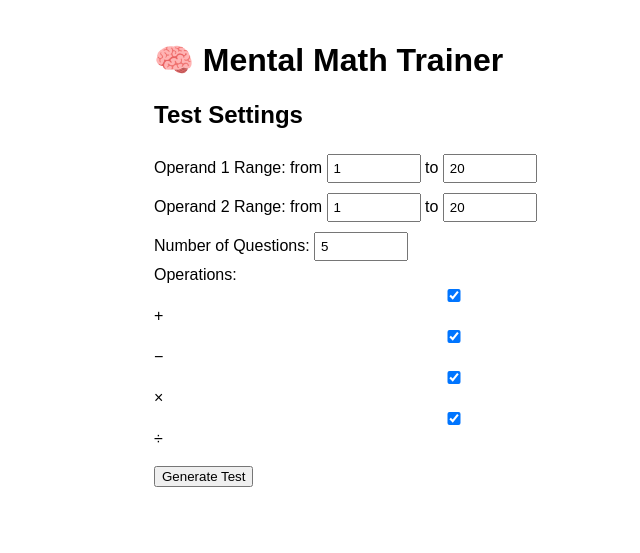
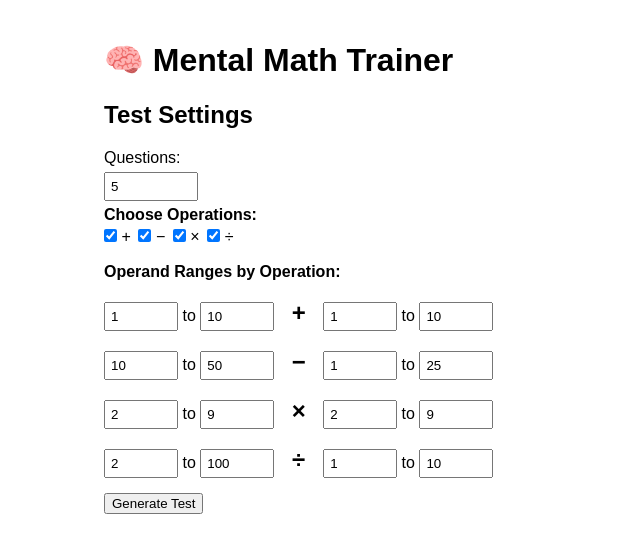
Before and after one commit to AlanZander26/Mental_Math_Trainer, a Flask app: page / in a window 1280 px wide. Shown: the top 553 px of the page, without its empty margins (186-826 px from the left). Run offline with Flask 3, Linux system fonts and the light colour scheme.

Commit message:
change operand ranges

```diff
--- a/app.py
+++ b/app.py
@@ -3,35 +3,58 @@ from math_test import Test
 
 app = Flask(__name__)
 
-# We'll store the current test in memory for now
 current_test = None
+
+@app.route("/")
+def home():
+    return render_template("index.html")
 
 @app.route("/generate", methods=["POST"])
 def generate_test():
     global current_test
     data = request.get_json()
-    range1 = data.get("range1", [1, 10])
-    range2 = data.get("range2", [1, 10])
+
     number_questions = data.get("number_questions", 5)
     operations = data.get("operations", ["+", "-", "*", "/"])
-    current_test = Test(range1=range1, range2=range2, number_questions=number_questions, operations_list=operations)
+    decimals = data.get("decimals", [0, 0])
+    exact_division = data.get("exact_division", True)
+
+    # Expecting a dictionary like { "+": [[1, 10], [1, 10]], "-" : [[5, 20], [0, 10]], ... }
+    raw_ranges = data.get("ranges_by_op", {})
+
+    # Convert list-based JSON input to tuple-based Python input
+    ranges_by_op = {}
+    for op in operations:
+        if op not in raw_ranges:
+            return jsonify({"error": f"Missing range for operation {op}"}), 400
+        try:
+            range1 = tuple(raw_ranges[op][0])
+            range2 = tuple(raw_ranges[op][1])
+            ranges_by_op[op] = (range1, range2)
+        except:
+            return jsonify({"error": f"Invalid range format for operation {op}"}), 400
+
+    current_test = Test(
+        number_questions=number_questions,
+        ranges_by_op=ranges_by_op,
+        operations_list=operations,
+        decimals=tuple(decimals),
+        exact_division=exact_division
+    )
+
     questions = current_test.get_questions()
     return jsonify({"questions": questions})
-
 
 @app.route("/submit", methods=["POST"])
 def submit_test():
     global current_test
     if not current_test:
         return jsonify({"error": "No test generated yet"}), 400
+
     data = request.get_json()
     user_answers = data.get("answers", [])
     result = current_test.grade_test(user_answers)
     return jsonify(result)
 
-@app.route("/")
-def home():
-    return render_template("index.html")
-
 if __name__ == "__main__":
     app.run(debug=True)
--- a/templates/index.html
+++ b/templates/index.html
@@ -7,19 +7,49 @@
         body {
             font-family: sans-serif;
             padding: 20px;
-            max-width: 600px;
+            max-width: 700px;
             margin: auto;
         }
         input, select {
             margin: 5px 0;
             padding: 5px;
-            width: 100%;
         }
         .question {
-            margin: 10px 0;
+            margin: 20px 0;
+            padding: 10px;
+            border-bottom: 1px solid #ccc;
         }
         .hidden {
             display: none;
+        }
+        label {
+            display: inline-block;
+            width: 30px;
+        }
+        .range-group {
+            margin-bottom: 10px;
+        }
+        .op-symbol {
+            font-size: 1.5em;
+            font-weight: bold;
+            margin: 0 10px;
+            display: inline-block;
+            width: 20px;
+            text-align: center;
+        }
+        .question-label {
+            font-weight: bold;
+            font-size: 1.1em;
+            margin-bottom: 6px;
+        }
+        .question-expression {
+            font-size: 1.7em;
+            margin-bottom: 10px;
+        }
+        .answer-box {
+            font-size: 1.2em;
+            width: 120px;
+            padding: 5px;
         }
     </style>
 </head>
@@ -29,31 +59,53 @@
     <h2>Test Settings</h2>
     <form id="settingsForm">
         <div>
-            <label>Operand 1 Range:</label>
-            from
-            <input type="number" id="range1_min" value="1" style="width: 80px; display: inline-block;">
-            to
-            <input type="number" id="range1_max" value="20" style="width: 80px; display: inline-block;">
+            <label>Questions:</label><br>
+            <input type="number" id="numQuestions" value="5" min="1" max="100" style="width: 80px;">
         </div>
 
         <div>
-            <label>Operand 2 Range:</label>
-            from
-            <input type="number" id="range2_min" value="1" style="width: 80px; display: inline-block;">
-            to
-            <input type="number" id="range2_max" value="20" style="width: 80px; display: inline-block;">
+            <strong>Choose Operations:</strong><br>
+            <label><input type="checkbox" value="+" checked> +</label>
+            <label><input type="checkbox" value="-" checked> −</label>
+            <label><input type="checkbox" value="*" checked> ×</label>
+            <label><input type="checkbox" value="/" checked> ÷</label>
         </div>
 
-        <div>
-            <label>Number of Questions:</label>
-            <input type="number" id="numQuestions" value="5" min="1" max="100", style="width: 80px; display: inline-block;">
+        <div id="operationRanges">
+            <p><strong>Operand Ranges by Operation:</strong></p>
+
+            <div class="range-group">
+                <input type="number" id="plus_r1_min" value="1" style="width: 60px;"> to
+                <input type="number" id="plus_r1_max" value="10" style="width: 60px;">
+                <span class="op-symbol">+</span>
+                <input type="number" id="plus_r2_min" value="1" style="width: 60px;"> to
+                <input type="number" id="plus_r2_max" value="10" style="width: 60px;">
+            </div>
+
+            <div class="range-group">
+                <input type="number" id="minus_r1_min" value="10" style="width: 60px;"> to
+                <input type="number" id="minus_r1_max" value="50" style="width: 60px;">
+                <span class="op-symbol">−</span>
+                <input type="number" id="minus_r2_min" value="1" style="width: 60px;"> to
+                <input type="number" id="minus_r2_max" value="25" style="width: 60px;">
+            </div>
+
+            <div class="range-group">
+                <input type="number" id="mult_r1_min" value="2" style="width: 60px;"> to
+                <input type="number" id="mult_r1_max" value="9" style="width: 60px;">
+                <span class="op-symbol">×</span>
+                <input type="number" id="mult_r2_min" value="2" style="width: 60px;"> to
+                <input type="number" id="mult_r2_max" value="9" style="width: 60px;">
+            </div>
+
+            <div class="range-group">
+                <input type="number" id="div_r1_min" value="2" style="width: 60px;"> to
+                <input type="number" id="div_r1_max" value="100" style="width: 60px;">
+                <span class="op-symbol">÷</span>
+                <input type="number" id="div_r2_min" value="1" style="width: 60px;"> to
+                <input type="number" id="div_r2_max" value="10" style="width: 60px;">
+            </div>
         </div>
-
-        <label>Operations:</label><br>
-        <label><input type="checkbox" value="+" checked> +</label>
-        <label><input type="checkbox" value="-" checked> −</label>
-        <label><input type="checkbox" value="*" checked> ×</label>
-        <label><input type="checkbox" value="/" checked> ÷</label><br><br>
 
         <button type="submit">Generate Test</button>
     </form>
@@ -80,21 +132,41 @@
         settingsForm.addEventListener("submit", async function(event) {
             event.preventDefault();
 
-            const range1 = [
-                parseInt(document.getElementById("range1_min").value),
-                parseInt(document.getElementById("range1_max").value)
-            ];
-            const range2 = [
-                parseInt(document.getElementById("range2_min").value),
-                parseInt(document.getElementById("range2_max").value)
-            ];
             const number_questions = parseInt(document.getElementById("numQuestions").value);
             const operations = Array.from(settingsForm.querySelectorAll('input[type="checkbox"]:checked')).map(cb => cb.value);
+
+            const opMap = {
+                "+": "plus",
+                "-": "minus",
+                "*": "mult",
+                "/": "div"
+            };
+
+            const ranges_by_op = {};
+            operations.forEach(op => {
+                const prefix = opMap[op];
+
+                const r1_min = parseInt(document.getElementById(`${prefix}_r1_min`).value);
+                const r1_max = parseInt(document.getElementById(`${prefix}_r1_max`).value);
+                const r2_min = parseInt(document.getElementById(`${prefix}_r2_min`).value);
+                const r2_max = parseInt(document.getElementById(`${prefix}_r2_max`).value);
+
+                ranges_by_op[op] = [
+                    [r1_min, r1_max],
+                    [r2_min, r2_max]
+                ];
+            });
 
             const res = await fetch("/generate", {
                 method: "POST",
                 headers: { "Content-Type": "application/json" },
-                body: JSON.stringify({ range1, range2, number_questions, operations })
+                body: JSON.stringify({
+                    number_questions,
+                    operations,
+                    ranges_by_op,
+                    decimals: [0, 0],
+                    exact_division: true
+                })
             });
 
             const data = await res.json();
@@ -106,8 +178,9 @@
                 const div = document.createElement("div");
                 div.className = "question";
                 div.innerHTML = `
-                    <label>Question ${i + 1}: ${q.question}</label><br>
-                    <input type="text" name="answer" data-index="${i}">
+                    <div class="question-label">Question ${i + 1}:</div>
+                    <div class="question-expression">${q.pretty || q.question}</div>
+                    <input type="text" name="answer" data-index="${i}" class="answer-box">
                 `;
                 questionList.appendChild(div);
             });
```
Also changed, not shown: math_test.py (+23 -15 lines).
